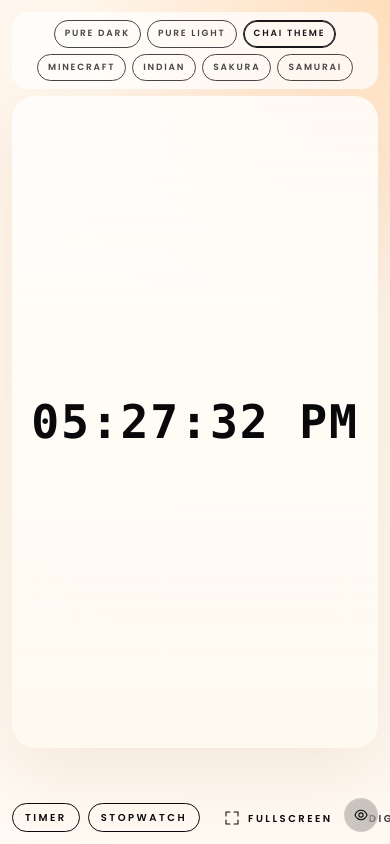
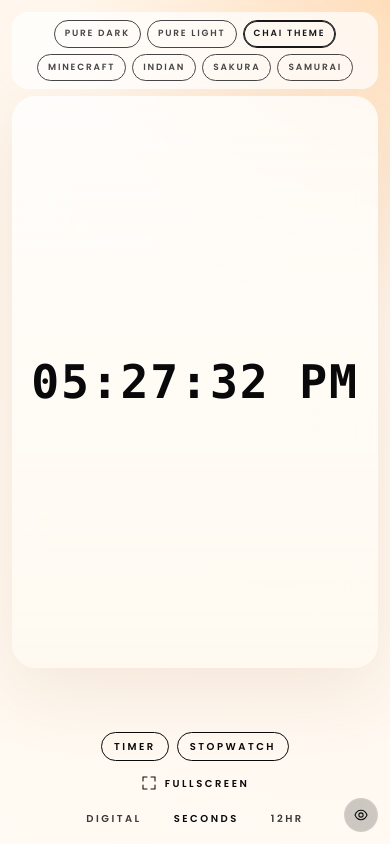
Before and after one commit to harshcsrivastava/react-101-projects, a React (Vite) app in the folder clock/: page / in a window 390 px wide. Built offline with nearby package versions, Linux system fonts and the light colour scheme.

Commit message:
Fix the UI Button Glitch

```diff
--- a/clock/src/components/ClockApplicationShell.tsx
+++ b/clock/src/components/ClockApplicationShell.tsx
@@ -477,7 +477,7 @@ export default function ClockApplicationShell({
         <main
           className={cx(
             'relative flex min-h-0 flex-1 items-center justify-center overflow-hidden px-3 sm:px-4 lg:px-6',
-            controlsHidden ? 'pt-0 pb-0' : 'pb-[6rem] pt-[6rem]'
+            controlsHidden ? 'pt-0 pb-0' : 'pb-[11rem] pt-[6rem] sm:pb-[8rem]'
           )}
         >
           {currentMode === 'clock' ? (
@@ -506,10 +506,10 @@ export default function ClockApplicationShell({
         </main>
 
         {!isFullscreen ? (
-          <div className="pointer-events-none absolute inset-x-0 bottom-0 z-20 px-3 pb-3 sm:px-4 lg:px-6 lg:pb-4">
-            <div className="flex items-end justify-between gap-3">
+          <div className="pointer-events-none absolute inset-x-0 bottom-0 z-20 px-3 pb-[calc(env(safe-area-inset-bottom)+0.75rem)] sm:px-4 lg:px-6 lg:pb-[calc(env(safe-area-inset-bottom)+1rem)]">
+            <div className="flex w-full flex-col gap-2 sm:flex-row sm:items-end sm:justify-between sm:gap-3">
               {!controlsHidden ? (
-                <div className="pointer-events-auto flex items-center gap-2 rounded-full bg-transparent px-0 py-0">
+                <div className="pointer-events-auto flex flex-wrap items-center justify-center gap-2 rounded-full bg-transparent px-0 py-0 sm:justify-start">
                   <ModeDock
                     currentMode={currentMode}
                     onModeChange={onModeChange}
@@ -517,7 +517,7 @@ export default function ClockApplicationShell({
                 </div>
               ) : null}
 
-              <div className="pointer-events-auto flex items-center rounded-full bg-transparent px-0 py-0">
+              <div className="pointer-events-auto flex flex-wrap items-center justify-center gap-2 rounded-full bg-transparent px-0 py-0 sm:justify-center">
                 {!controlsHidden ? (
                   <button
                     type="button"
@@ -539,7 +539,7 @@ export default function ClockApplicationShell({
               </div>
 
               {!controlsHidden ? (
-                <div className="pointer-events-auto flex items-center gap-2 rounded-full bg-transparent px-0 py-0">
+                <div className="pointer-events-auto flex flex-wrap items-center justify-center gap-2 rounded-full bg-transparent px-0 py-0 sm:justify-end">
                   <ChipButton
                     active={clockType === 'analog'}
                     onClick={() =>
```
Also changed, not shown: 1 other file (tests, documents, lock files or other folders).
